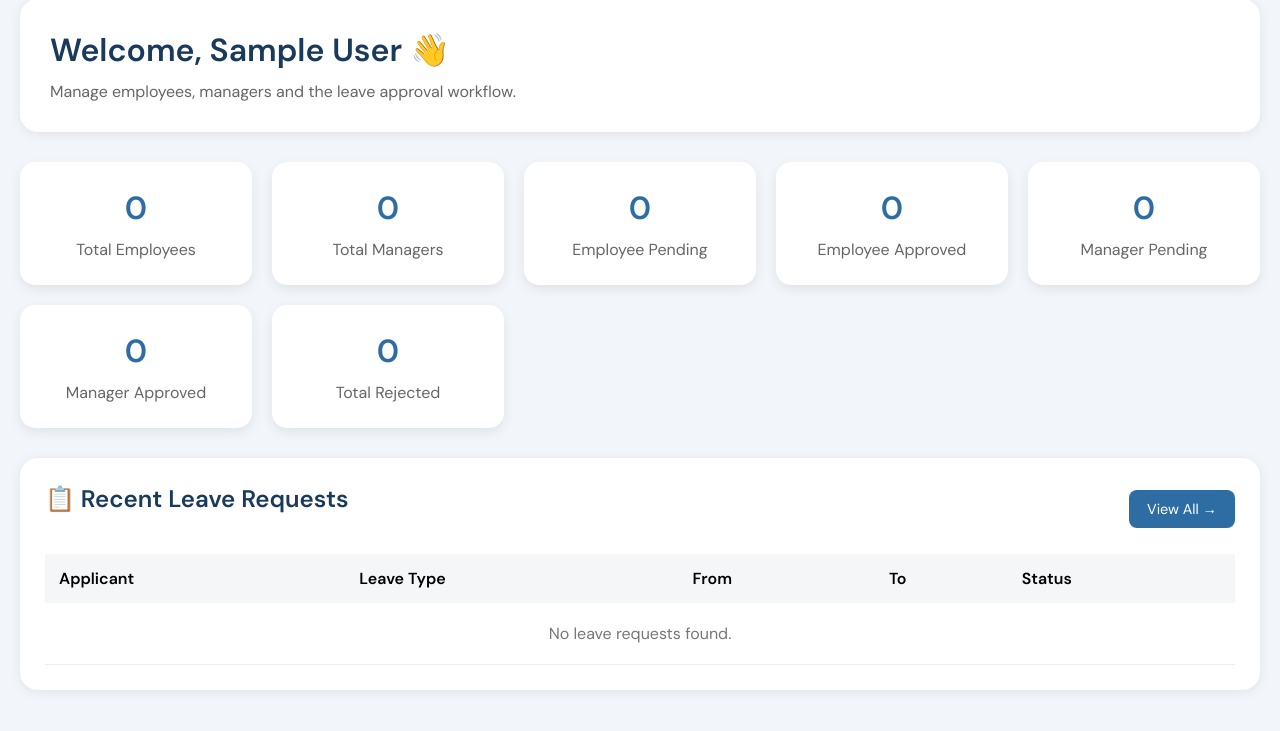
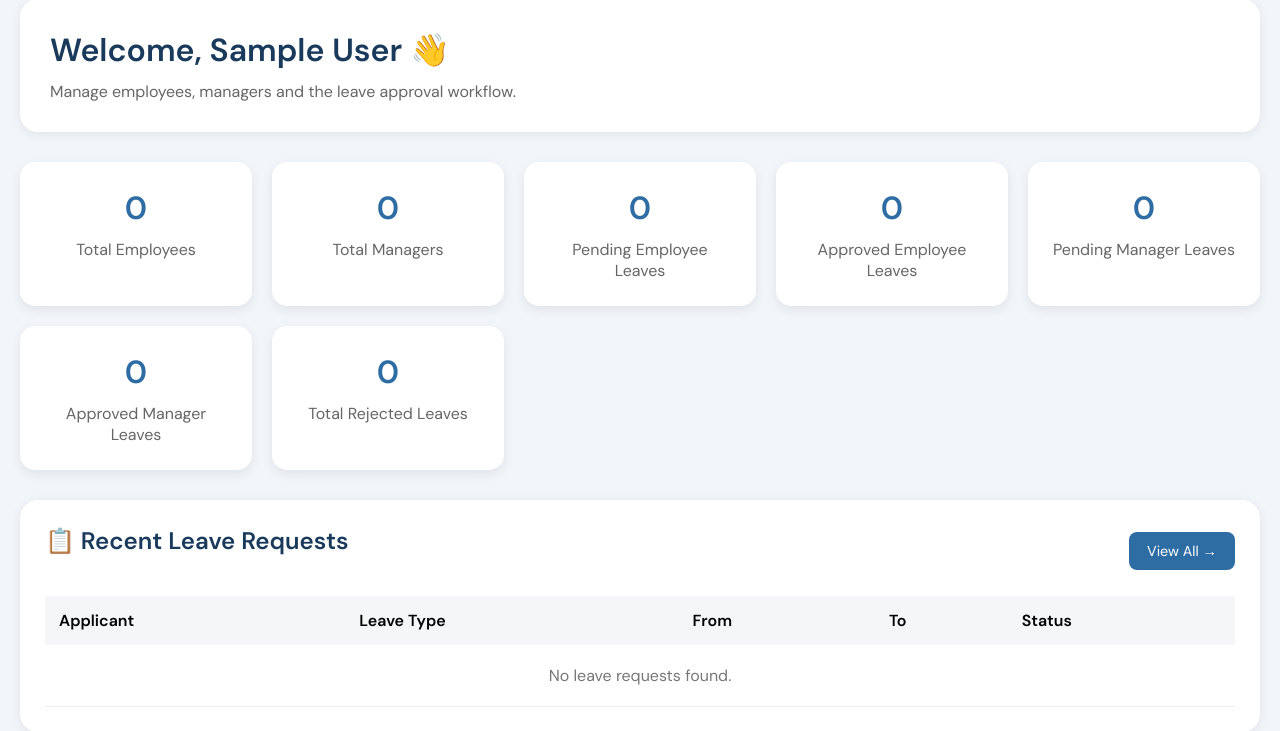
Before and after one commit to GopikaVelusamy/leave-desk, a Flask app: page /admin in a window 1280 px wide. Shown: the part 114-845 px from the top of the page. Run offline with Flask 3, Linux system fonts and the light colour scheme; the visitor is signed in with stand-in values (Sample User, id 1); data that the repository does not hold is empty.

Commit message:
feat: clarify dashboard card labels to refer to leave requests

```diff
--- a/templates/admin_dashboard.html
+++ b/templates/admin_dashboard.html
@@ -354,27 +354,27 @@ footer{
 
     <div class="stat-card" onclick="window.location.href='/admin_requests?role=employee&status=Pending'">
         <h2>{{ stats.employee_pending }}</h2>
-        <p>Employee Pending</p>
+        <p>Pending Employee Leaves</p>
     </div>
 
     <div class="stat-card" onclick="window.location.href='/admin_requests?role=employee&status=Approved'">
         <h2>{{ stats.employee_approved }}</h2>
-        <p>Employee Approved</p>
+        <p>Approved Employee Leaves</p>
     </div>
 
     <div class="stat-card" onclick="window.location.href='/admin_requests?role=manager&status=Pending'">
         <h2>{{ stats.manager_pending }}</h2>
-        <p>Manager Pending</p>
+        <p>Pending Manager Leaves</p>
     </div>
 
     <div class="stat-card" onclick="window.location.href='/admin_requests?role=manager&status=Approved'">
         <h2>{{ stats.manager_approved }}</h2>
-        <p>Manager Approved</p>
+        <p>Approved Manager Leaves</p>
     </div>
 
     <div class="stat-card" onclick="window.location.href='/admin_requests?status=Rejected'">
         <h2>{{ stats.employee_rejected + stats.manager_rejected }}</h2>
-        <p>Total Rejected</p>
+        <p>Total Rejected Leaves</p>
     </div>
 
 </div>
```
